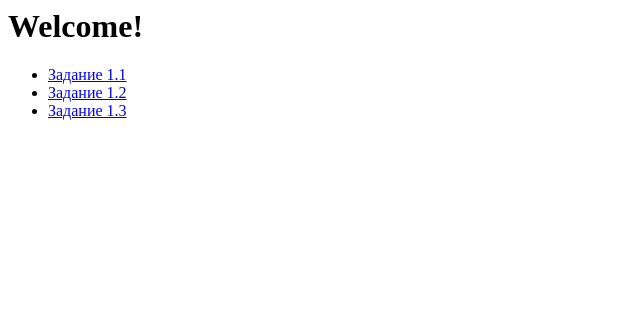
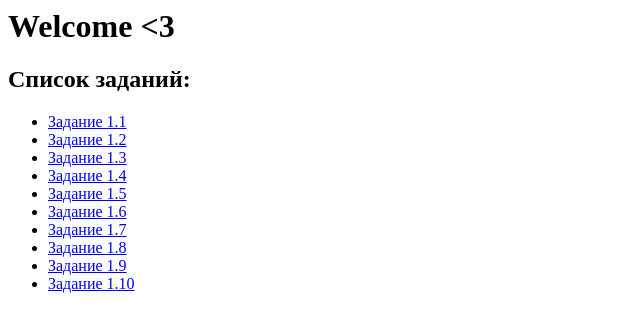
Before and after one commit to wya-m/practice, a plain HTML site: page index.html in a window 1280 px wide. Shown: the whole page, without its empty margins (0-640 px from the left). Drawn offline with Linux system fonts and the light colour scheme.

Commit message:
Update index.html

```diff
--- a/index.html
+++ b/index.html
@@ -3,11 +3,19 @@
     <title>Список заданий</title>
   </head>
   <body>
-    <h1>Welcome!</h1>
+    <h1>Welcome <3</h1>
+    <h2>Список заданий:</h2>
     <ul>
       <li><a href="Task1.1/Task1.1.html">Задание 1.1</a></li>
       <li><a href="Task1.2/index.html">Задание 1.2</a></li>
       <li><a href="Task1.3/index.html">Задание 1.3</a></li>
+      <li><a href="Task1.4/index.html">Задание 1.4</a></li>
+      <li><a href="Task1.5/Task1.5.1.html">Задание 1.5</a></li>
+      <li><a href="Task1.6/index.html">Задание 1.6</a></li>
+      <li><a href="Task1.7/index.html">Задание 1.7</a></li>
+      <li><a href="Task1.8/index.html">Задание 1.8</a></li>
+      <li><a href="Task1.9/index.html">Задание 1.9</a></li>
+      <li><a href="Task1.10/Task1.10.html">Задание 1.10</a></li>
     </ul>
   </body>
 </html>
```
